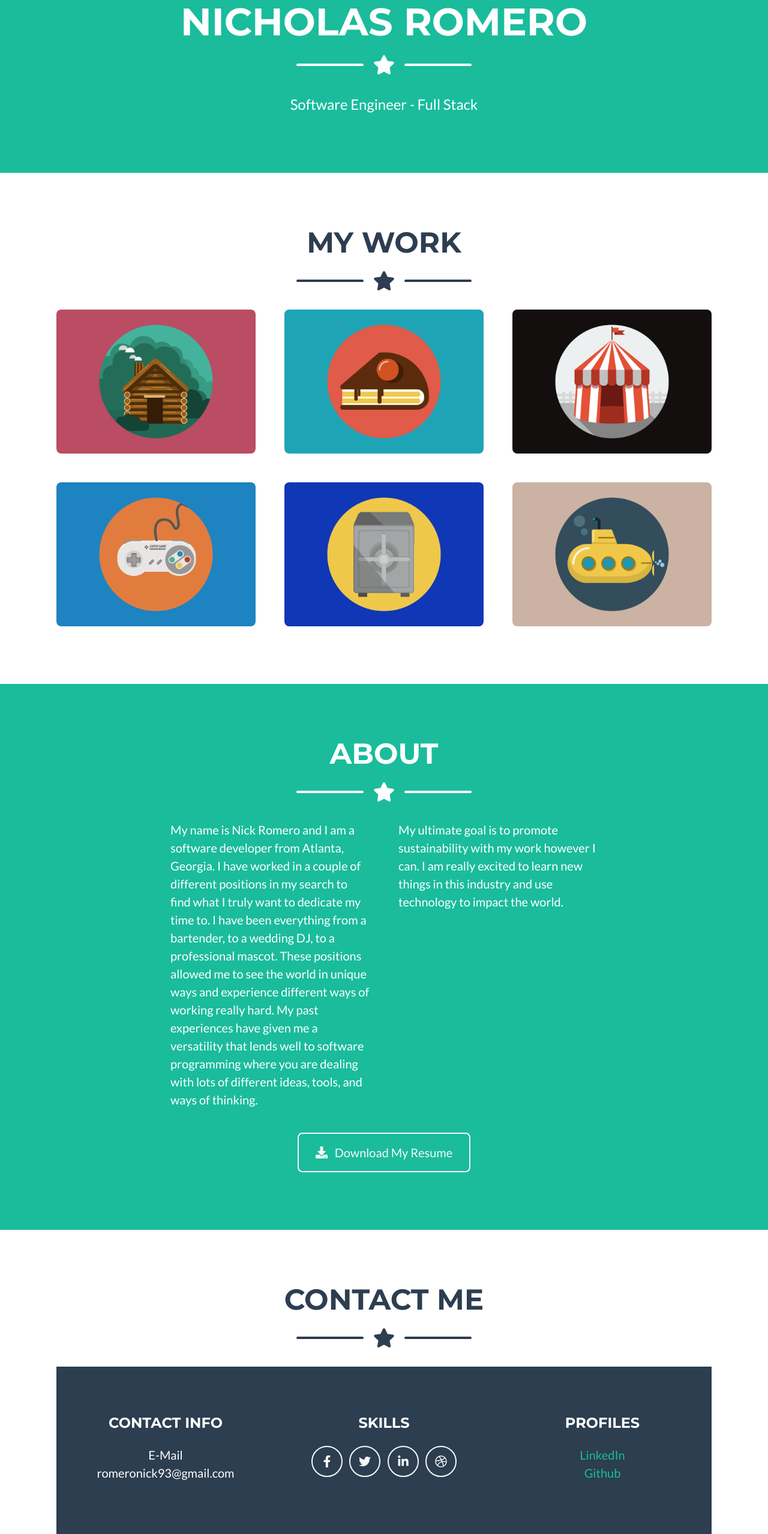
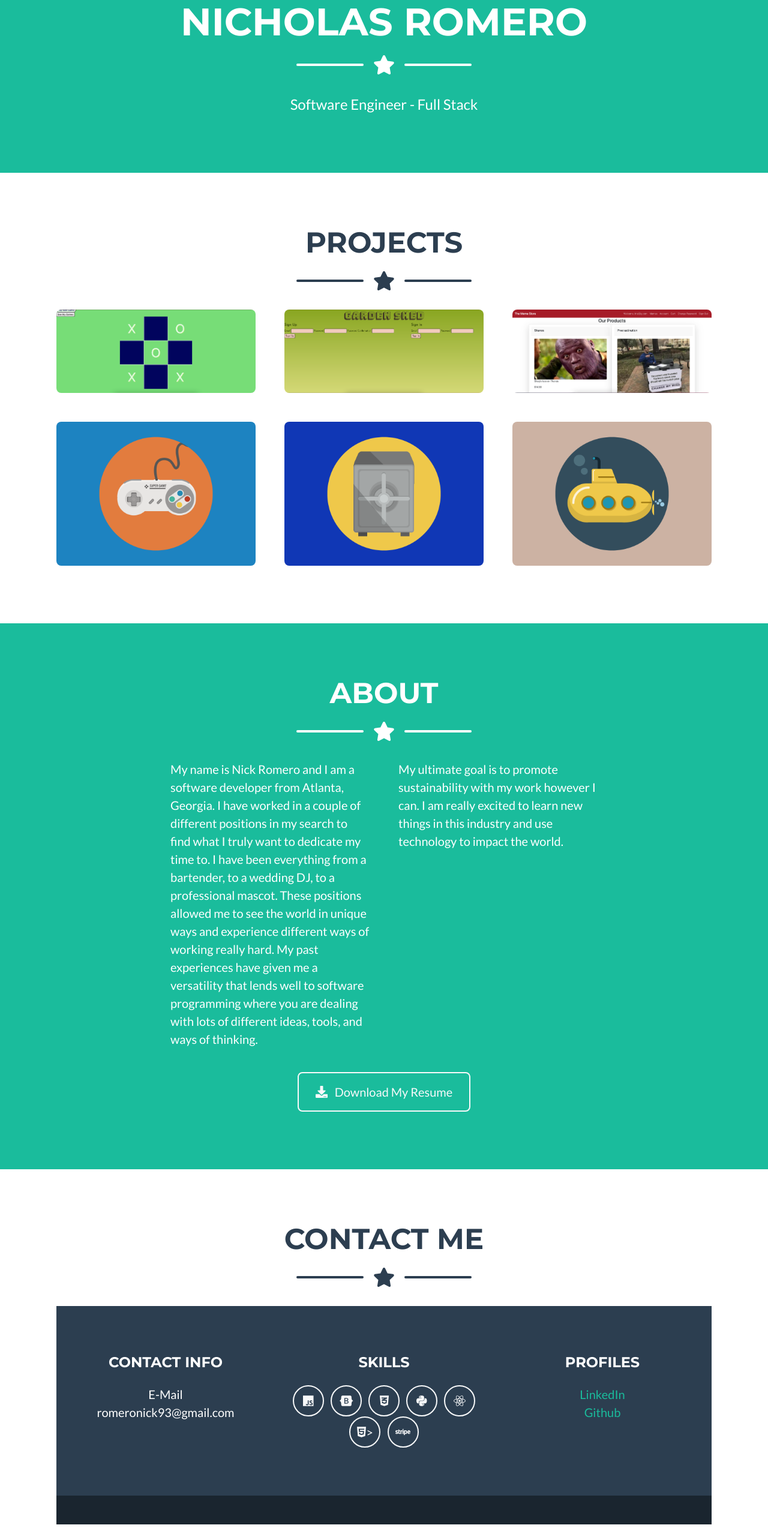
Before and after one commit to nickromero-prog/nickromero-prog.github.io, a website: page index.html in a window 1280 px wide. Shown: the part 240-2797 px from the top of the page at 60% size. Drawn offline with nearby package versions, Linux system fonts and the light colour scheme; files whose address does not match are found by name.

Commit message:
2nd Draft of portfolio
Updated Icons, included downloadable resume

```diff
--- a/index.html
+++ b/index.html
@@ -55,7 +55,7 @@
         <section class="page-section portfolio" id="portfolio">
             <div class="container">
                 <!-- Portfolio Section Heading-->
-                <h2 class="page-section-heading text-center text-uppercase text-secondary mb-0">My Work</h2>
+                <h2 class="page-section-heading text-center text-uppercase text-secondary mb-0">Projects</h2>
                 <!-- Icon Divider-->
                 <div class="divider-custom">
                     <div class="divider-custom-line"></div>
@@ -70,7 +70,7 @@
                             <div class="portfolio-item-caption d-flex align-items-center justify-content-center h-100 w-100">
                                 <div class="portfolio-item-caption-content text-center text-white"><i class="fas fa-plus fa-3x"></i></div>
                             </div>
-                            <img class="img-fluid" src="bootstrap-template/assets/img/portfolio/cabin.png" alt="" />
+                            <img class="img-fluid" src="bootstrap-template/assets/img/portfolio/tic_tac_toe.png" alt="" />
                         </div>
                     </div>
                     <!-- Portfolio Item 2-->
@@ -79,7 +79,7 @@
                             <div class="portfolio-item-caption d-flex align-items-center justify-content-center h-100 w-100">
                                 <div class="portfolio-item-caption-content text-center text-white"><i class="fas fa-plus fa-3x"></i></div>
                             </div>
-                            <img class="img-fluid" src="bootstrap-template/assets/img/portfolio/cake.png" alt="" />
+                            <img class="img-fluid" src="bootstrap-template/assets/img/portfolio/garden_shed.png" alt="" />
                         </div>
                     </div>
                     <!-- Portfolio Item 3-->
@@ -88,7 +88,7 @@
                             <div class="portfolio-item-caption d-flex align-items-center justify-content-center h-100 w-100">
                                 <div class="portfolio-item-caption-content text-center text-white"><i class="fas fa-plus fa-3x"></i></div>
                             </div>
-                            <img class="img-fluid" src="bootstrap-template/assets/img/portfolio/circus.png" alt="" />
+                            <img class="img-fluid" src="bootstrap-template/assets/img/portfolio/e_commerce_store.png" alt="" />
                         </div>
                     </div>
                     <!-- Portfolio Item 4-->
@@ -139,7 +139,7 @@
                 </div>
                 <!-- About Section Button-->
                 <div class="text-center mt-4">
-                    <a class="btn btn-xl btn-outline-light" href="https://startbootstrap.com/theme/freelancer/">
+                    <a class="btn btn-xl btn-outline-light" href="bootstrap-template/assets/img/portfolio/Nicholas_Romero-Resume.PDF" download>
                         <i class="fas fa-download mr-2"></i>
                         Download My Resume
                     </a>
@@ -169,19 +169,17 @@
                             E-Mail
                             <br />
                             romeronick93@gmail.com
-                            <br />
-
-                            <br />
-
-                        </p>
                     </div>
                     <!-- Footer Social Icons-->
                     <div class="col-lg-4 mb-5 mb-lg-0">
                         <h4 class="text-uppercase mb-4">Skills</h4>
-                        <a class="btn btn-outline-light btn-social mx-1" href="#!"><i class="fab fa-fw fa-facebook-f"></i></a>
-                        <a class="btn btn-outline-light btn-social mx-1" href="#!"><i class="fab fa-fw fa-twitter"></i></a>
-                        <a class="btn btn-outline-light btn-social mx-1" href="#!"><i class="fab fa-fw fa-linkedin-in"></i></a>
-                        <a class="btn btn-outline-light btn-social mx-1" href="#!"><i class="fab fa-fw fa-dribbble"></i></a>
+                        <a class="btn btn-outline-light btn-social mx-1" href="#!"><i class="fab fa-js"></i></a>
+                        <a class="btn btn-outline-light btn-social mx-1" href="#!"><i class="fab fa-bootstrap"></i></a>
+                        <a class="btn btn-outline-light btn-social mx-1" href="#!"><i class="fab fa-css3-alt"></i></a>
+                        <a class="btn btn-outline-light btn-social mx-1" href="#!"><i class="fab fa-python"></i></a>
+                        <a class="btn btn-outline-light btn-social mx-1" href="#!"><i class="fab fa-react"></i></a>
+                        <a class="btn btn-outline-light btn-social mx-1" href="#!"><i class="fab fa-html5"></i>></a>
+                        <a class="btn btn-outline-light btn-social mx-1" href="#!"><i class="fab fa-stripe"></i></a>
                     </div>
                     <!-- Footer About Text-->
                     <div class="col-lg-4">
@@ -226,10 +224,10 @@
                                     <!-- Portfolio Modal - Image-->
                                     <img class="img-fluid rounded mb-5" src="assets/img/portfolio/cabin.png" alt="" />
                                     <!-- Portfolio Modal - Text-->
-                                    <p class="mb-5">Lorem ipsum dolor sit amet, consectetur adipisicing elit. Mollitia neque assumenda ipsam nihil, molestias magnam, recusandae quos quis inventore quisquam velit asperiores, vitae? Reprehenderit soluta, eos quod consequuntur itaque. Nam.</p>
+                                    <p class="mb-5">My first project in my development journey, a Tic-Tac-Toe game built using HTML, CSS, JavaScript, and a pre-assembled API. <a href="https://nickromero-prog.github.io/tictactoeproject-client/?credentials%5Bemail%5D=&passwords%5Bold%5D=&passwords%5Bnew%5D=">Check it out here</a></p>
                                     <button class="btn btn-primary" data-dismiss="modal">
                                         <i class="fas fa-times fa-fw"></i>
-                                        Close Window
+                                        Close
                                     </button>
                                 </div>
                             </div>
@@ -260,10 +258,10 @@
                                     <!-- Portfolio Modal - Image-->
                                     <img class="img-fluid rounded mb-5" src="assets/img/portfolio/cake.png" alt="" />
                                     <!-- Portfolio Modal - Text-->
-                                    <p class="mb-5">Lorem ipsum dolor sit amet, consectetur adipisicing elit. Mollitia neque assumenda ipsam nihil, molestias magnam, recusandae quos quis inventore quisquam velit asperiores, vitae? Reprehenderit soluta, eos quod consequuntur itaque. Nam.</p>
+                                    <p class="mb-5">A web application for users to keep track of their plants and pots. Made with Javascript, HMTL, CSS, and an API hosted with Heroku. <a href="https://nickromero-prog.github.io/plantproject-client/">Check it out here</a></p>
                                     <button class="btn btn-primary" data-dismiss="modal">
                                         <i class="fas fa-times fa-fw"></i>
-                                        Close Window
+                                        Close
                                     </button>
                                 </div>
                             </div>
@@ -292,9 +290,9 @@
                                         <div class="divider-custom-line"></div>
                                     </div>
                                     <!-- Portfolio Modal - Image-->
-                                    <img class="img-fluid rounded mb-5" src="assets/img/portfolio/circus.png" alt="" />
+                                    <img class="img-fluid rounded mb-5" src="assets/img/portfolio/e_commerce_store.png" alt="" />
                                     <!-- Portfolio Modal - Text-->
-                                    <p class="mb-5">Lorem ipsum dolor sit amet, consectetur adipisicing elit. Mollitia neque assumenda ipsam nihil, molestias magnam, recusandae quos quis inventore quisquam velit asperiores, vitae? Reprehenderit soluta, eos quod consequuntur itaque. Nam.</p>
+                                    <p class="mb-5">An e-commerce store that sells your favorite memes using Stripe's safe and secure software to accept payment.<a href="https://arcreactors.github.io/Ecommerce-store-client/#/">Check it out here</a></p>
                                     <button class="btn btn-primary" data-dismiss="modal">
                                         <i class="fas fa-times fa-fw"></i>
                                         Close
```
Also changed, not shown: bootstrap-template/assets/img/portfolio/e_commerce_store.png (added), bootstrap-template/assets/img/portfolio/garden_shed.png (added), bootstrap-template/assets/img/portfolio/tic_tac_toe.png (added), 1 other file.
